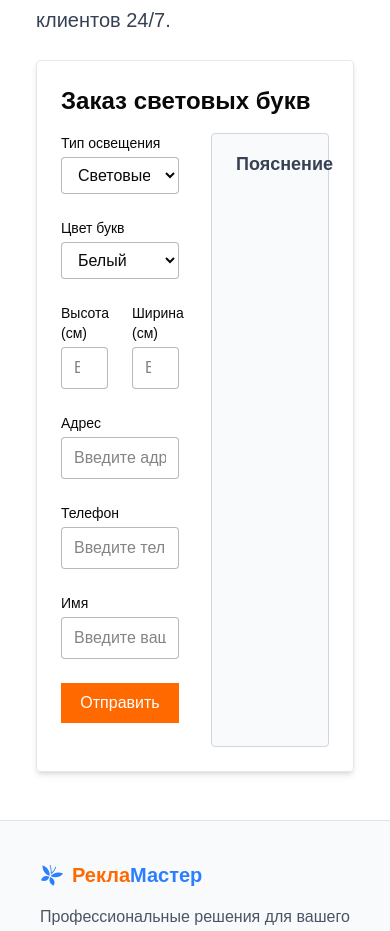
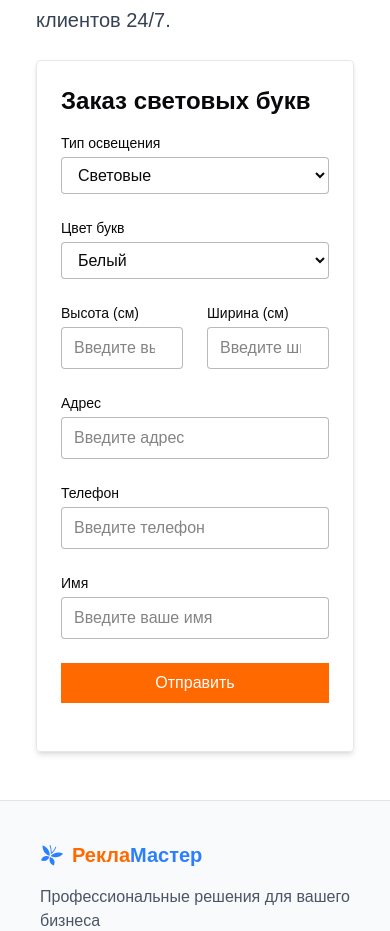
Before and after one commit to InteroperGit/adms, a Next.js app in the folder src/apps/web/advertise-agency-site/: page /portfolio/case-sunrise-cafe-signage in a window 390 px wide. Shown: the part 6001-6932 px from the top of the page. Built offline with nearby package versions, Linux system fonts and the light colour scheme.

Commit message:
[AdvAgencySite] [BugFix] Доработана форма LightLettersOrderForm.tsx
    - Поле Пояснение скрывается в мобильной версии

```diff
--- a/src/apps/web/advertise-agency-site/src/components/forms/LightLettersOrderForm.tsx
+++ b/src/apps/web/advertise-agency-site/src/components/forms/LightLettersOrderForm.tsx
@@ -1,6 +1,6 @@
 "use client"
 
-import React, { useState } from 'react';
+import React, { useState, useEffect } from 'react';
 import { cn } from '@/libs/utils';
 
 const inputClass = cn(
@@ -39,6 +39,11 @@ const LightLettersOrderForm: React.FC = () => {
         name: '',
     });
     const [activeField, setActiveField] = useState<string | null>(null);
+    const [hasMounted, setHasMounted] = useState(false);
+
+    useEffect(() => {
+        setHasMounted(true);
+    }, []);
 
     const handleInputChange = (e: React.ChangeEvent<HTMLInputElement | HTMLSelectElement>) => {
         const { name, value } = e.target;
@@ -84,7 +89,7 @@ const LightLettersOrderForm: React.FC = () => {
         <div className={formCardClass}>
             <h2 className="text-2xl font-semibold mb-4">Заказ световых букв</h2>
 
-            <form className="space-y-6 grid grid-cols-2 gap-8">
+            <form className="space-y-6 grid grid-cols-1 md:grid-cols-2 gap-8">
                 {/* Левая часть формы: Поля ввода */}
                 <div className="space-y-6">
                     {/* Тип освещения */}
@@ -218,17 +223,32 @@ const LightLettersOrderForm: React.FC = () => {
                 </div>
 
                 {/* Правая часть формы: Пояснительная информация */}
-                <div className="space-y-6 p-4 bg-gray-50 dark:bg-zinc-800 rounded-xl border border-gray-300 dark:border-gray-600">
-                    <h3 className="text-lg font-semibold text-gray-700 dark:text-gray-300 flex items-center">
-                        <svg xmlns="http://www.w3.org/2000/svg" className="w-5 h-5 mr-2 text-orange-500" fill="none" viewBox="0 0 24 24" stroke="currentColor">
+                {hasMounted && (
+                    <div className={cn(
+                        "hidden md:block space-y-6 p-4 bg-gray-50 dark:bg-zinc-800 rounded-xl",
+                        "border border-gray-300 dark:border-gray-600"
+                    )}>
+                        <h3 className={cn(
+                            "text-lg font-semibold text-gray-700 dark:text-gray-300 flex items-center"
+                        )}>
+                            <svg xmlns="http://www.w3.org/2000/svg"
+                                 className="w-5 h-5 mr-2 text-orange-500"
+                                 fill="none"
+                                 viewBox="0 0 24 24"
+                                 stroke="currentColor">
                                 <path strokeLinecap="round" strokeLinejoin="round" strokeWidth="2" d="M12 4v16m8-8H4" />
                             </svg>
                             Пояснение
                         </h3>
                         {activeField && (
-                        <p className="text-sm text-gray-600 dark:text-gray-400">{getExplanation(activeField)}</p>
+                            <p className={cn(
+                                "text-lg text-gray-600 dark:text-gray-400 transition-opacity duration-300 opacity-100"
+                            )}>
+                                {getExplanation(activeField)}
+                            </p>
                         )}
                     </div>
+                )}
             </form>
         </div>
     );
```
Lines whose indentation alone changed are shown as unchanged.
